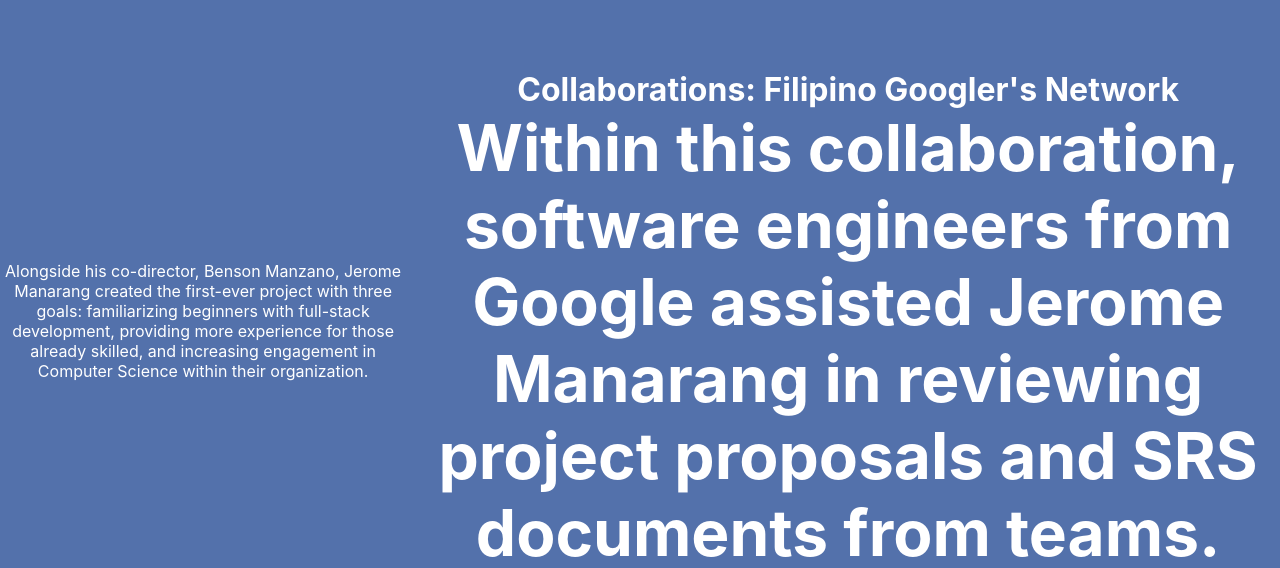
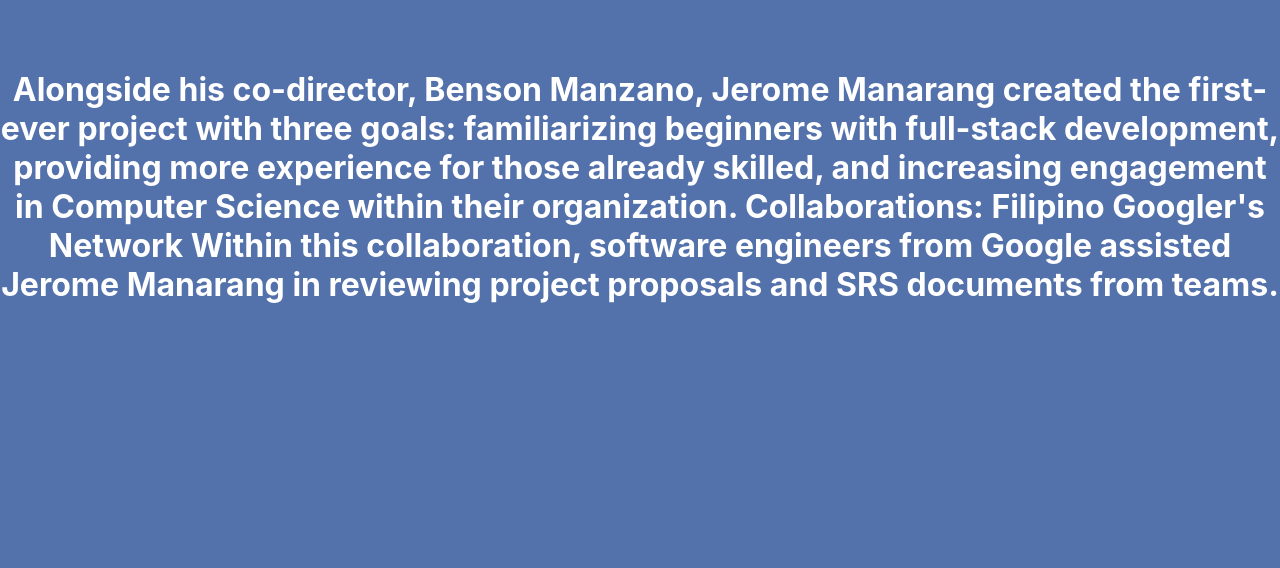
Before and after one commit to jerome-manarang/portfolio, a React (Create React App) app: page /portfolio/ICSProjectDirector in a window 1280 px wide. Shown: the part 890-1458 px from the top of the page. After the commit the page ends 1194 px from the top, so only its background shows below. Built offline with nearby package versions, Linux system fonts and the light colour scheme.

Commit message:
additional formatting fixed for experience, still needing modifications

```diff
--- a/src/components/ICSProjectDirector.js
+++ b/src/components/ICSProjectDirector.js
@@ -38,18 +38,17 @@
         animate={isDescriptionInView ? { opacity: 1, y: 0 } : {}} // Animate only when in view
         transition={{ duration: 1.5, ease: "easeOut" }} // Smooth transition
       >
-        <p>
+        <h1>
           Alongside his co-director, Benson Manzano, Jerome Manarang created the
           first-ever project with three goals: familiarizing beginners with
           full-stack development, providing more experience for those already
           skilled, and increasing engagement in Computer Science within their
           organization.
-        </p>
-        <h1>
+
           Collaborations: Filipino Googler's Network
-          <h1> Within this collaboration, software engineers from Google assisted Jerome Manarang in reviewing
+           Within this collaboration, software engineers from Google assisted Jerome Manarang in reviewing
             project proposals and SRS documents from teams.
-          </h1>
+
         </h1>
       </motion.div>
     </div>
--- a/src/components/Kapwa.css
+++ b/src/components/Kapwa.css
@@ -32,7 +32,7 @@
     justify-content: center;
     align-items: center;
     text-align: center;
-    gap: 10px;
+    gap: 5px;
     margin-top: 40px;
     color: white;
   }
--- a/src/components/Kapwa.js
+++ b/src/components/Kapwa.js
@@ -37,13 +37,12 @@
         animate={isDescriptionInView ? { opacity: 1, y: 0 } : {}} // Animate only when in view
         transition={{ duration: 1.5, ease: "easeOut" }} // Smooth transition
       >
-        <p>
-          Alongside his time as a mentee, he was able to recieve guidance and improvements on his projects such as "Ai Debator"
-        </p>
+
         <h1>
           Collaborations: Filipino Googler's Network
-          <h1> Jerome worked alongside his mentors in performing code reviews and proposal reviews to assist groups with understand how to approach their projects.
-          </h1>
+          Jerome worked alongside his mentors in performing code reviews and proposal reviews to assist groups with understand how to approach their projects.
+
+          Alongside his time as a mentee, he was able to recieve guidance and improvements on his projects such as "Ai Debator"
         </h1>
       </motion.div>
     </div>
```
